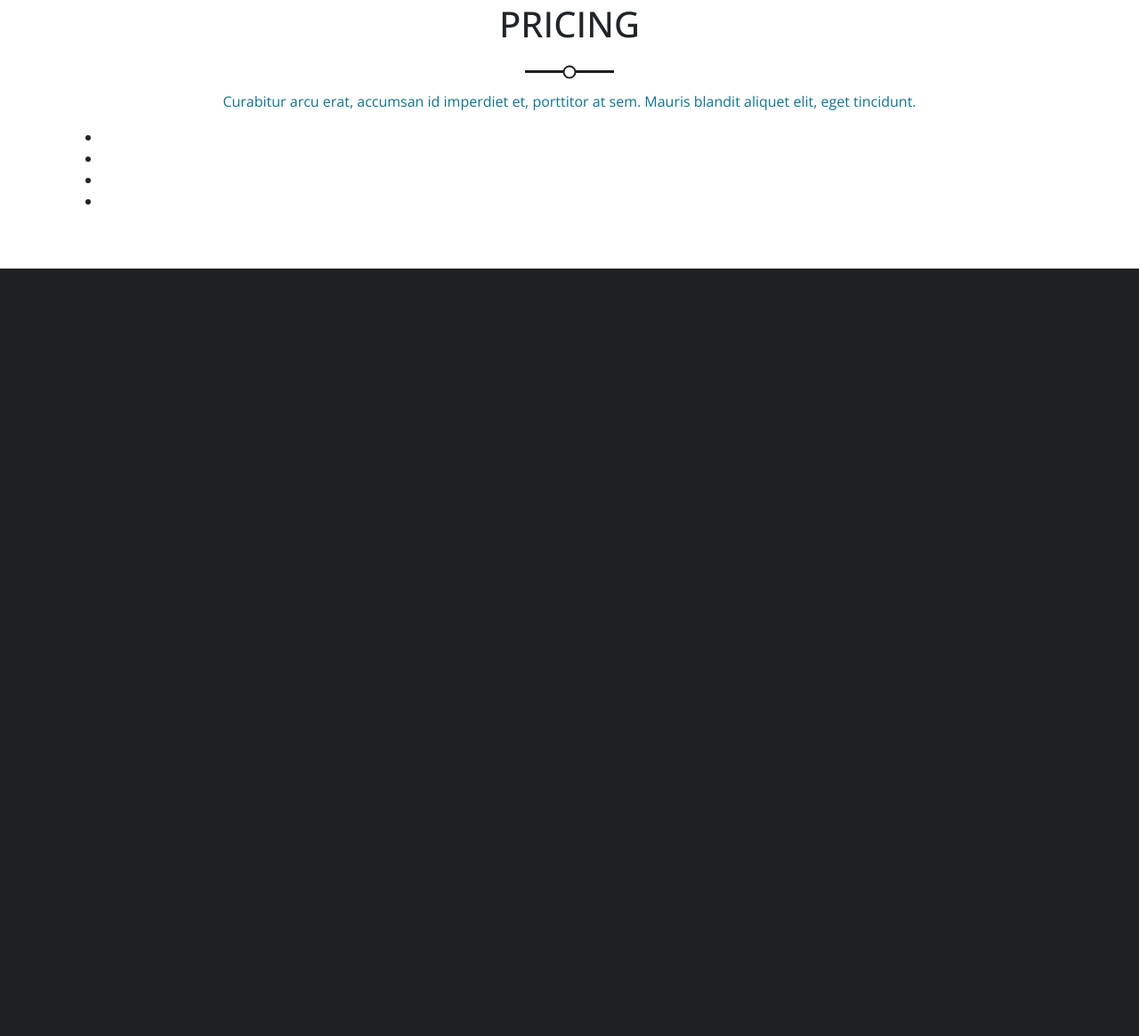
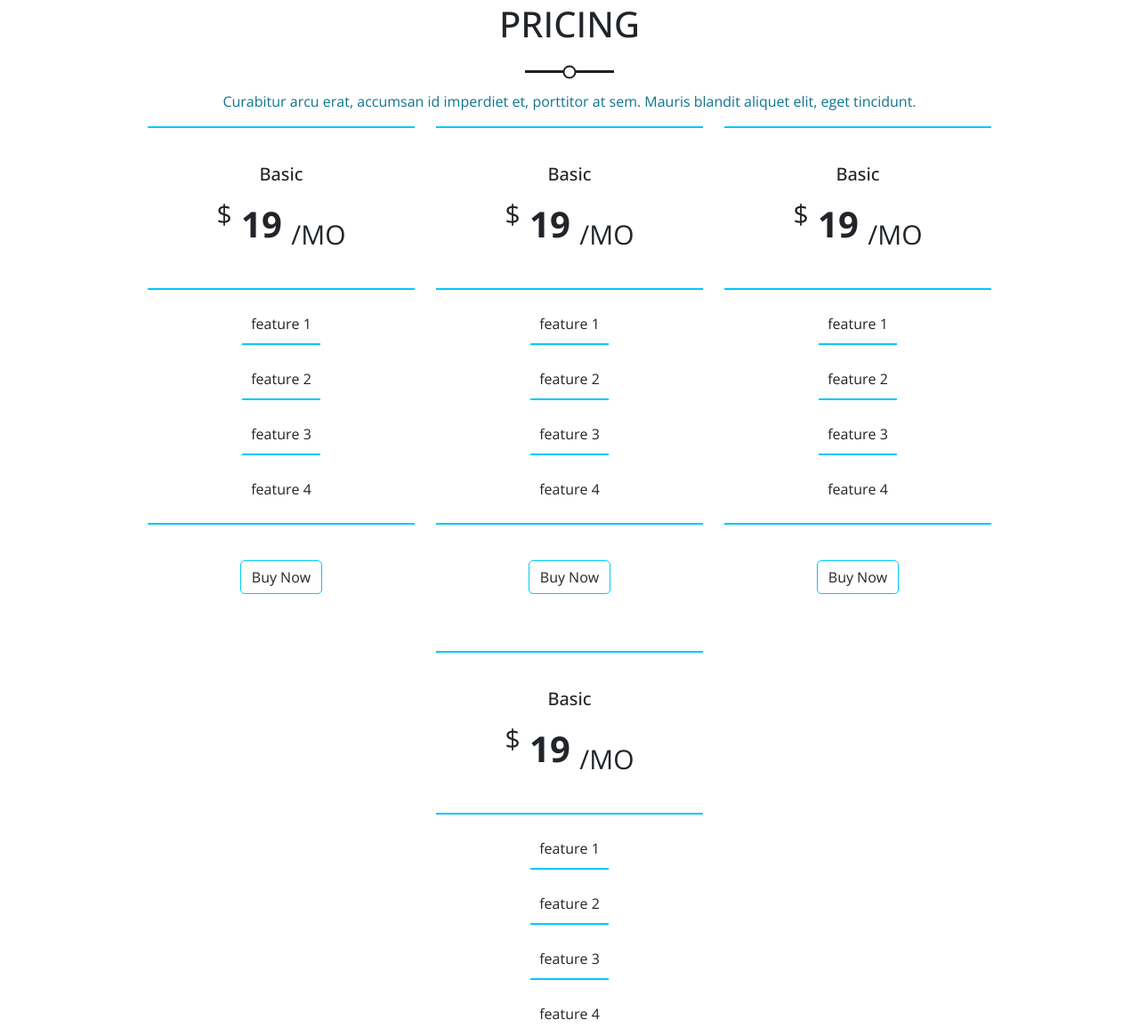
Before and after one commit to MohamedFarag107/Kasper-Template, a plain HTML site: page index.html in a window 1280 px wide. Shown: the part 1897-3062 px from the top of the page at 89% size. Before the commit the page ends 2199 px from the top, so only its background shows below. Drawn offline with nearby package versions, Linux system fonts and the light colour scheme.

Commit message:
finish pricing

```diff
--- a/css/style.css
+++ b/css/style.css
@@ -224,3 +224,53 @@ nav .container .links .search svg {
   font-size: 35px;
 }
 /* end services */
+
+/* pricing */
+.pricing .pricing-content .container .price-element {
+  width: 300px;
+  display: flex;
+  flex-direction: column;
+  justify-content: space-between;
+}
+.pricing .pricing-content .container .price-element .heading{
+  border-top: 2px solid var(--second-light-color);
+  border-bottom: 2px solid var(--second-light-color);
+  padding: 40px 0px;
+  text-align: center;
+}
+.pricing .pricing-content .container .price-element .heading h5{
+  margin-bottom: 20px;
+}
+.pricing .pricing-content .container .price-element ul {
+  width: fit-content;
+  align-self: center;
+}
+.pricing .pricing-content .container .price-element ul li {
+  padding: 10px;
+  border-bottom: 2px solid var(--second-light-color);
+}
+.pricing .pricing-content .container .price-element ul li:last-child {
+  border-bottom: none;
+}
+.pricing .pricing-content .container .price-element .buy {
+  padding: 40px 0px;
+  border-top: 2px solid var(--second-light-color);
+  text-align: center;
+}
+.pricing .pricing-content .container .price-element .buy button {
+  border: 1px solid var(--second-light-color);
+  border-radius: 5px;
+  -webkit-border-radius: 5px;
+  -moz-border-radius: 5px;
+  -ms-border-radius: 5px;
+  -o-border-radius: 5px;
+}
+.pricing .text-center h5{
+  margin-top: 40px;
+  margin-bottom: 40px;
+}
+.pricing .text-center button{
+  background-color: var(--second-light-color);
+  color: white;
+}
+/* pricing */
--- a/index.html
+++ b/index.html
@@ -156,14 +156,72 @@
             blandit aliquet elit, eget tincidunt.</p>
         </div>
         <div class="pricing-content">
-          <div class="container">
-            <ul>
-              <li></li>
-              <li></li>
-              <li></li>
-              <li></li>
-            </ul>
+          <div class="container d-flex flex-wrap gap-4 justify-content-center">
+            <div class="price-element">
+              <div class="heading">
+                <h5>Basic</h5>
+                <h1 class="fw-bold"> <sup class="fw-light">$</sup> 19 <sub class="fw-light">/MO</sub> </h1>
+              </div>
+              <ul class="list-unstyled d-flex flex-column gap-3 m-3">
+                <li>feature 1</li>
+                <li>feature 2</li>
+                <li>feature 3</li>
+                <li>feature 4</li>
+              </ul>
+              <div class="buy">
+                <button class="btn">Buy Now</button>
+              </div>
+            </div>
+            <div class="price-element">
+              <div class="heading">
+                <h5>Basic</h5>
+                <h1 class="fw-bold"> <sup class="fw-light">$</sup> 19 <sub class="fw-light">/MO</sub> </h1>
+              </div>
+              <ul class="list-unstyled d-flex flex-column gap-3 m-3">
+                <li>feature 1</li>
+                <li>feature 2</li>
+                <li>feature 3</li>
+                <li>feature 4</li>
+              </ul>
+              <div class="buy">
+                <button class="btn">Buy Now</button>
+              </div>
+            </div>
+            <div class="price-element">
+              <div class="heading">
+                <h5>Basic</h5>
+                <h1 class="fw-bold"> <sup class="fw-light">$</sup> 19 <sub class="fw-light">/MO</sub> </h1>
+              </div>
+              <ul class="list-unstyled d-flex flex-column gap-3 m-3">
+                <li>feature 1</li>
+                <li>feature 2</li>
+                <li>feature 3</li>
+                <li>feature 4</li>
+              </ul>
+              <div class="buy">
+                <button class="btn">Buy Now</button>
+              </div>
+            </div>
+            <div class="price-element">
+              <div class="heading">
+                <h5>Basic</h5>
+                <h1 class="fw-bold"> <sup class="fw-light">$</sup> 19 <sub class="fw-light">/MO</sub> </h1>
+              </div>
+              <ul class="list-unstyled d-flex flex-column gap-3 m-3">
+                <li>feature 1</li>
+                <li>feature 2</li>
+                <li>feature 3</li>
+                <li>feature 4</li>
+              </ul>
+              <div class="buy">
+                <button class="btn">Buy Now</button>
+              </div>
+            </div>
           </div>
+        </div>
+        <div class="text-center">
+          <h5>Contact us if you have special request</h5>
+          <button class="btn">contact us</button>
         </div>
   </div>
   <!-- pricing -->
```
